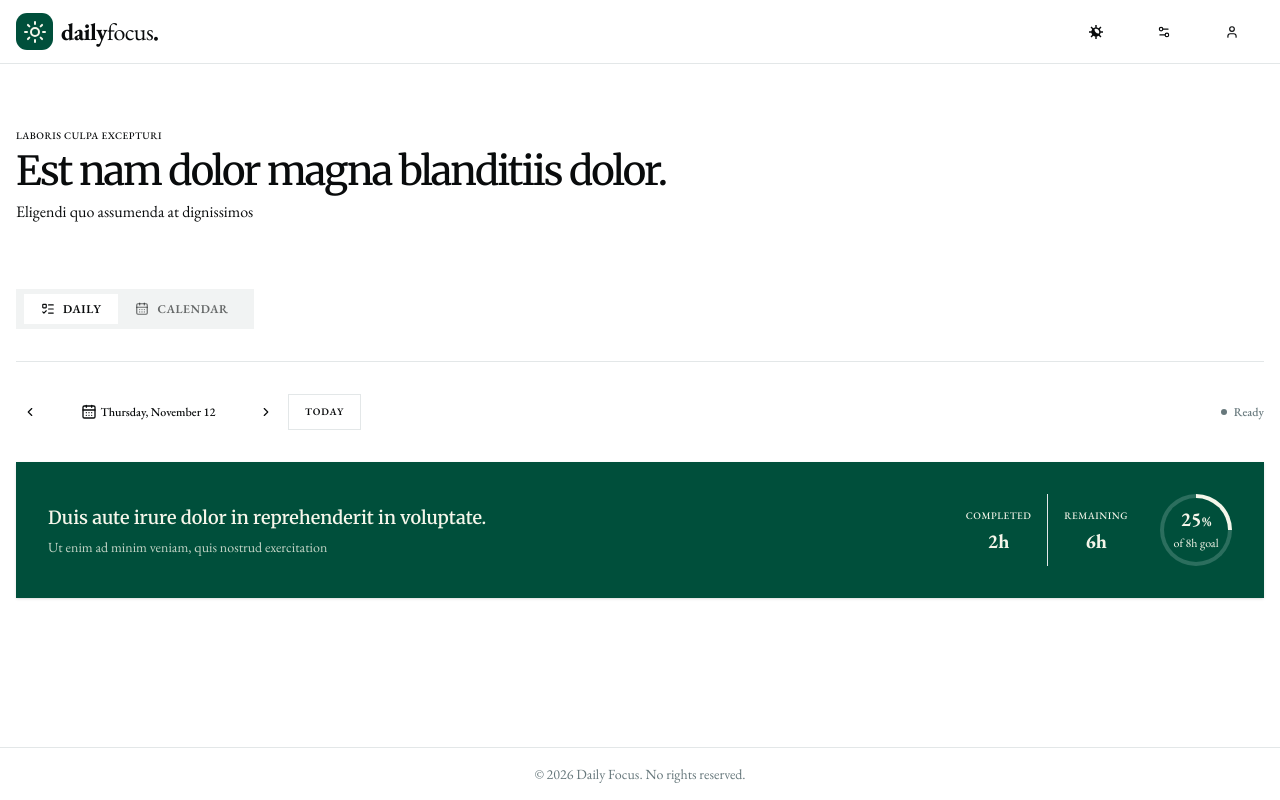
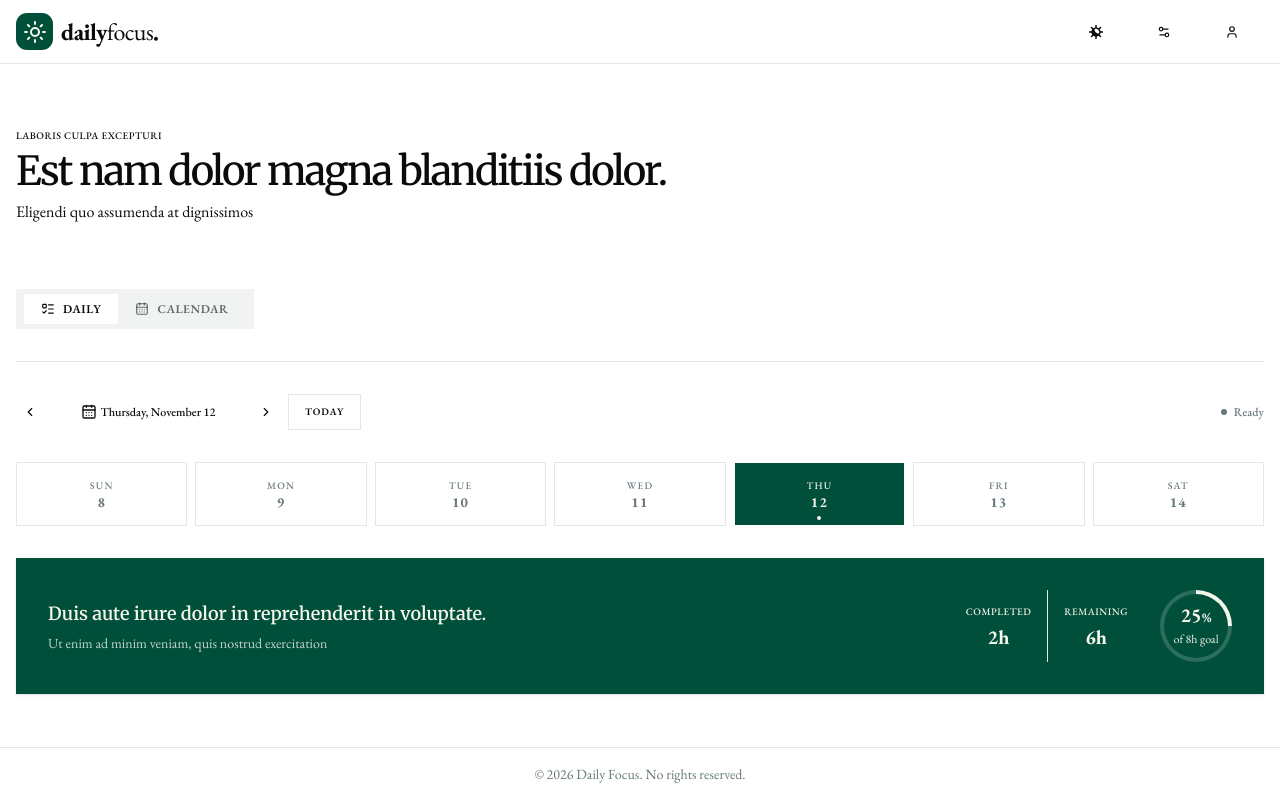
Before and after one commit to dsazuwa/daily-focus, a Next.js app: page / in a window 1280 px wide. Built offline with nearby package versions, Linux system fonts and the light colour scheme.

Commit message:
feat: add week bar to daily view
- Display the current week with weekday labels and dates
- Highlight the selected day and mark today

```diff
--- a/components/daily-view/index.tsx
+++ b/components/daily-view/index.tsx
@@ -1,11 +1,14 @@
 import DayBar from './day-bar';
 import ProgressCard from './progress-card';
+import WeekBar from './week-bar';
 
 export default function DailyView() {
   return (
     <>
       <DayBar />
 
+      <WeekBar />
+
       <ProgressCard />
     </>
   );
--- /dev/null
+++ b/components/daily-view/week-bar.tsx
@@ -0,0 +1,69 @@
+import { Button } from '@/components/ui/button';
+import { cn } from '@/lib/utils';
+
+function getWeekDays(referenceDate: Date = new Date()) {
+  const now = new Date();
+  const todayString = now.toDateString();
+
+  const target = new Date(
+    referenceDate.getFullYear(),
+    referenceDate.getMonth(),
+    referenceDate.getDate(),
+  );
+
+  const sunday = new Date(target);
+  sunday.setDate(target.getDate() - target.getDay());
+
+  return Array.from({ length: 7 }, (_, index) => {
+    const date = new Date(sunday);
+    date.setDate(sunday.getDate() + index);
+
+    return {
+      dayName: date.toLocaleDateString('en-US', { weekday: 'short' }),
+      dayNumber: date.getDate(),
+      dateKey: `${date.getFullYear()}-${String(date.getMonth() + 1).padStart(2, '0')}-${String(date.getDate()).padStart(2, '0')}`,
+      isSelected: date.getTime() === target.getTime(),
+      isToday: date.toDateString() === todayString,
+    };
+  });
+}
+
+export default function WeekBar() {
+  const selectedDate = new Date();
+  const days = getWeekDays(selectedDate);
+
+  return (
+    <nav
+      aria-label='Days this week'
+      className='flex flex-wrap items-center gap-1.5 sm:gap-2'
+    >
+      {days.map(({ dayName, dayNumber, dateKey, isSelected, isToday }) => (
+        <Button
+          key={dateKey}
+          type='button'
+          variant={isSelected ? 'default' : 'outline'}
+          aria-current={isSelected ? 'date' : undefined}
+          className={cn(
+            'relative min-h-12 min-w-10 flex-1 flex-col gap-0.5 tabular-nums sm:min-h-14 md:min-h-16',
+            !isSelected && 'text-muted-foreground hover:text-foreground',
+          )}
+        >
+          <span className='text-xxs font-medium'>{dayName}</span>
+          <strong className='text-xs leading-none font-bold md:text-sm'>
+            {dayNumber}
+          </strong>
+
+          {isToday && (
+            <span
+              aria-hidden='true'
+              className={cn(
+                'absolute bottom-1 left-1/2 size-1 -translate-x-1/2 rounded-full md:bottom-1.25',
+                isSelected ? 'bg-primary-foreground' : 'bg-primary',
+              )}
+            />
+          )}
+        </Button>
+      ))}
+    </nav>
+  );
+}
```
